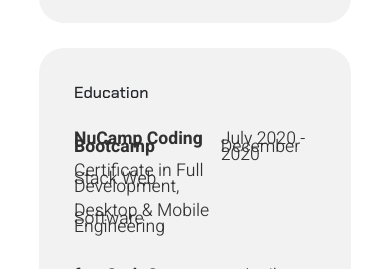
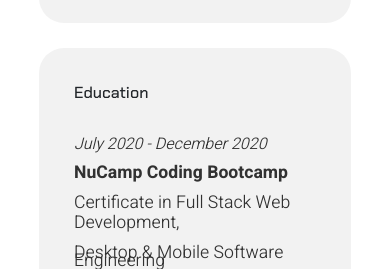
Before and after one commit to sethayotte/Portfolio_V1, a website: page resume.html in a window 390 px wide. Shown: the part 551-820 px from the top of the page. Drawn offline with nearby package versions, Linux system fonts and the light colour scheme.

Commit message:
Resume Experience & Education - Mobile

```diff
--- a/css/main.scss
+++ b/css/main.scss
@@ -847,7 +847,32 @@
 }
 
 @media only screen and (max-width: 850px) {
+
     .resume-body {
+        .iblock {
+            display: flex;
+            flex-direction: column-reverse;
+            text-align: left;
+
+            .resume-detail {
+
+                div:nth-child(2) {
+                    p:first-child {
+                        line-height: 20px;
+                    }
+                }
+            }
+
+            .resume-date {
+                p {
+                    font-style: italic;
+                    font-size: 16px;
+                    line-height: 18px;
+                    text-align: left;
+                }
+            }
+
+        }
         .about-me {
             #resume-profile {
                 display: none;
```
Also changed, not shown: css/main.css, 1 other file.
